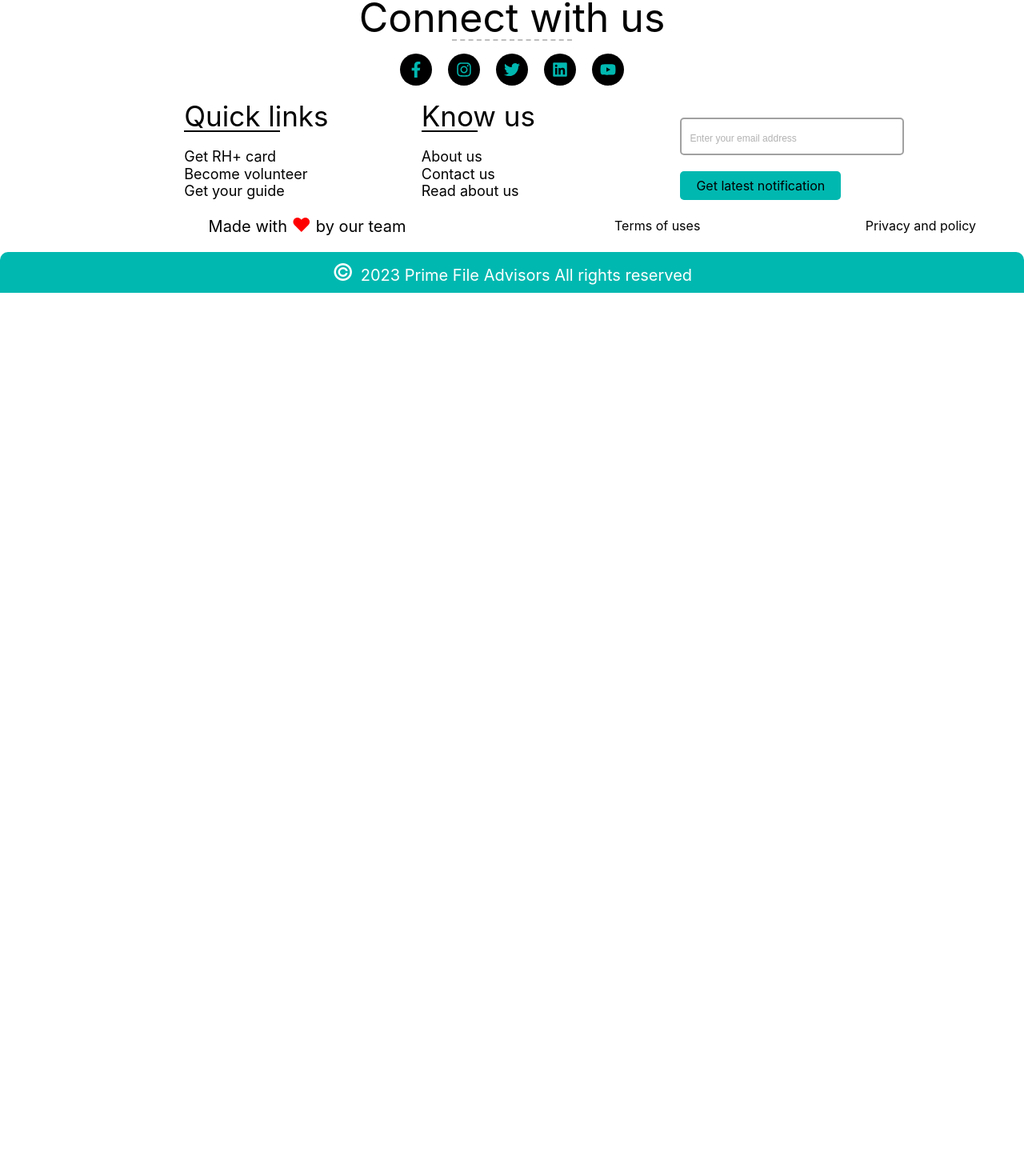
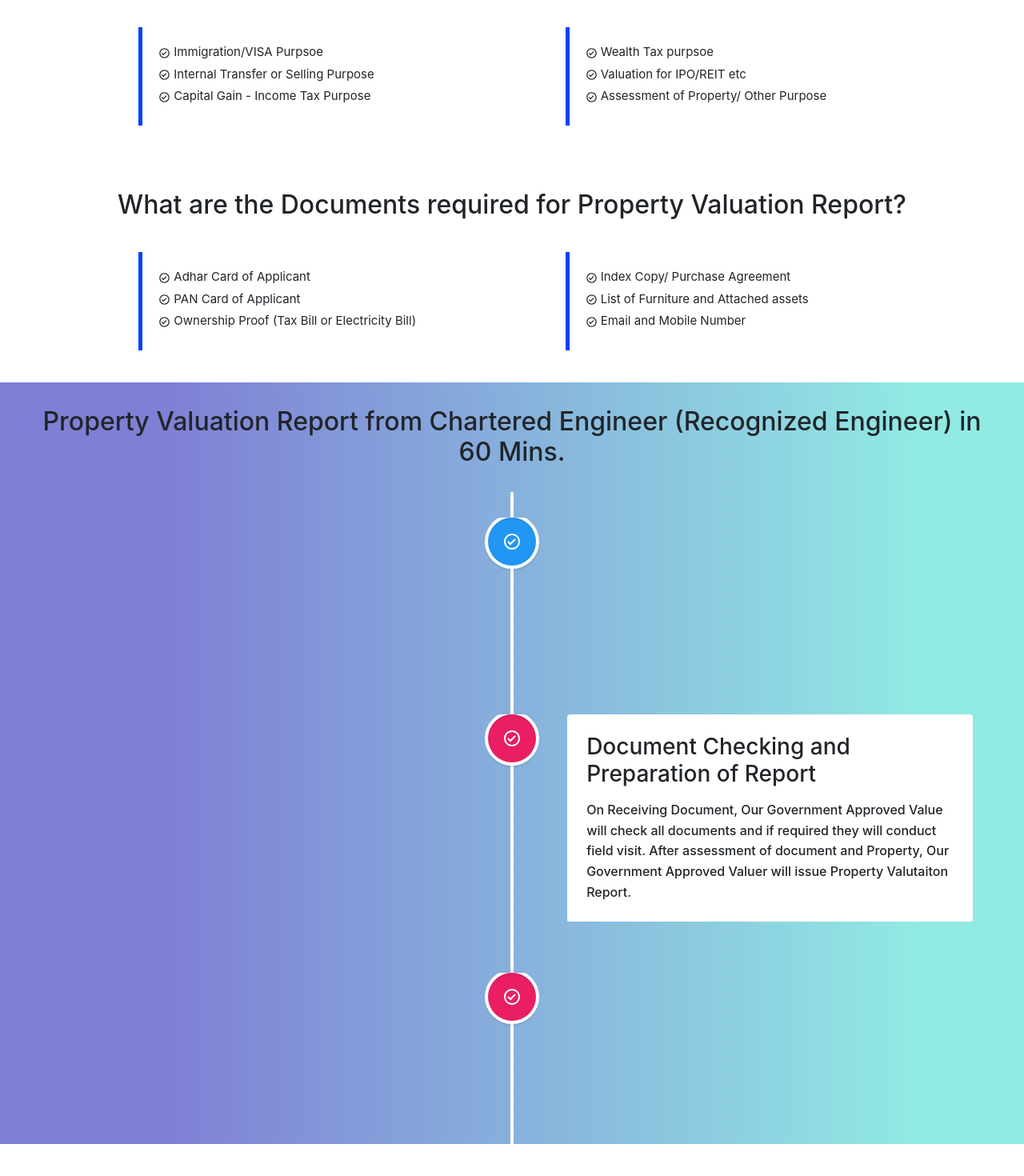
Before and after one commit to abhinavdawar/primefileadvisors, a React (Create React App) app: page /propertyvaluationcertificate in a window 1280 px wide. Shown: the part 937-2407 px from the top of the page at 80% size. Before the commit the page ends 1303 px from the top, so only its background shows below. Built offline with nearby package versions, Linux system fonts and the light colour scheme; a web font is replaced by a local one.

Commit message:
added property page

```diff
--- a/package.json
+++ b/package.json
@@ -10,12 +10,14 @@
     "react": "^18.2.0",
     "react-awesome-reveal": "^4.2.3",
     "react-bootstrap": "^2.7.4",
+    "react-chrono": "^2.2.1",
     "react-dom": "^18.2.0",
     "react-icons": "^4.9.0",
     "react-responsive-carousel": "^3.2.23",
     "react-router-dom": "^6.13.0",
     "react-scripts": "5.0.1",
     "react-slick": "^0.29.0",
+    "react-vertical-timeline-component": "^3.6.0",
     "react-wavify": "^1.8.2",
     "typewriter-effect": "^2.20.1",
     "web-vitals": "^2.1.4"
--- a/src/App.css
+++ b/src/App.css
@@ -32,11 +32,11 @@ ul,
 li {
 	margin: 0;
 	padding: 0;
-	line-height: 1;
+	/* line-height: 1; */
 	overflow: hidden;
 }
 p {
-	line-height: 1.2;
+	/* line-height: 1.2; */
 }
 /* ---------------- Navbar and burger menu ------------------ */
 nav {
@@ -375,7 +375,8 @@ nav {
 	border-radius: 20px;
 	color: var(--white-color);
 }
-.networth-form {
+.networth-form,
+.property-form {
 	width: 100%;
 	text-align: center;
 	display: flex;
@@ -383,6 +384,7 @@ nav {
 	align-items: center;
 	justify-content: center;
 	padding: 20px 0;
+	margin-top: 30px;
 }
 
 form {
@@ -824,11 +826,13 @@ textarea:focus {
 	transition: all 0.5s ease-in-out;
 }
 
-.networth-container {
+.networth-container,
+.property-container {
 	width: 100vw;
 	margin-top: 70px;
 }
-.networth-landing {
+.networth-landing,
+.property-landing {
 	display: flex;
 	justify-content: space-between;
 	align-items: center;
@@ -836,18 +840,22 @@ textarea:focus {
 	padding: 20px;
 	width: 100%;
 }
-.networth-landing .networth-landing-text {
+.networth-landing .networth-landing-text,
+.property-landing .property-landing-text {
 	width: 50%;
 	height: 100%;
 }
-.networth-landing-text p {
+.networth-landing-text p,
+.property-landing-text p {
 	margin-top: 10px;
 	letter-spacing: 1px;
 }
-.networth-landing .networth-landing-img {
+.networth-landing .networth-landing-img,
+.property-landing .property-landing-img {
 	width: 45%;
 }
-.networth-landing-img img {
+.networth-landing-img img,
+.property-landing-img img {
 	height: 100%;
 	width: 100%;
 }
@@ -898,6 +906,68 @@ textarea:focus {
 .networth-left {
 	margin-right: 20px;
 }
+.property-container1,
+.property-container2,
+.property-container3 {
+	width: 100vw;
+	text-align: center;
+	padding: 40px;
+}
+.property-container1 p {
+	margin-top: 10px;
+	letter-spacing: 1px;
+}
+.prop-cont2-content,
+.prop-cont3-content {
+	width: 100%;
+	display: flex;
+	align-items: center;
+	justify-content: space-evenly;
+	margin-top: 40px;
+}
+.prop-cont2-left,
+.prop-cont2-right,
+.prop-cont3-left,
+.prop-cont3-right {
+	display: flex;
+	align-items: flex-start;
+	justify-content: center;
+	flex-direction: column;
+	padding: 20px;
+	border-left: 5px solid #0042f6;
+	width: 400px;
+	font-size: 15px;
+}
+.prop-cont2-left div,
+.prop-cont2-right div,
+.prop-cont3-left div,
+.prop-cont3-right div {
+	margin-bottom: 5px;
+}
+.prop-cont2-left div span,
+.prop-cont2-right div span,
+.prop-cont3-left div span,
+.prop-cont3-right div span {
+	margin-left: 4px;
+}
+.prop-cont3-content {
+	background-color: transparent;
+}
+.timeline-container {
+	background: rgb(127, 127, 213);
+	background: linear-gradient(
+		90deg,
+		rgba(127, 127, 213, 1) 16%,
+		rgba(145, 234, 228, 1) 90%
+	);
+	width: 100vw;
+}
+.timeline-container .timeline-heading {
+	min-width: 80%;
+	text-align: center;
+	margin: 30px;
+}
+
 .footer-container {
 	display: flex;
 	flex-direction: column;
@@ -1213,7 +1283,8 @@ textarea:focus {
 		margin: 10px 0;
 		width: 100%;
 	}
-	.contact-form {
+	.contact-form,
+	.property-form {
 		width: 90%;
 		margin: 30px 0;
 	}
@@ -1290,21 +1361,27 @@ textarea:focus {
 		margin: 0 20px;
 	}
 
-	.networth-landing {
+	.networth-landing,
+	.property-landing {
 		flex-direction: column-reverse;
 	}
-	.networth-landing .networth-landing-text {
+	.networth-landing .networth-landing-text,
+	.property-landing .property-landing-text {
 		width: 100%;
 		height: 100%;
 	}
-	.networth-landing-text p {
+	.networth-landing-text p,
+	.property-landing-text p {
 		margin-top: 10px;
 		letter-spacing: 1px;
 	}
-	.networth-landing .networth-landing-img {
-		width: 100%;
-	}
-	.networth-landing-img img {
+	.networth-landing .networth-landing-img,
+	.property-landing .property-landing-img {
+		width: 100%;
+		margin-bottom: 30px;
+	}
+	.networth-landing-img img,
+	.property-landing-img img {
 		height: 80%;
 		width: 100%;
 	}
@@ -1334,6 +1411,27 @@ textarea:focus {
 	.networth-left {
 		margin-right: 0px;
 		margin-bottom: 10px;
+	}
+
+	.prop-cont2-content,
+	.prop-cont3-content {
+		width: 100vw;
+		display: flex;
+		flex-direction: column;
+		align-items: center;
+		justify-content: center;
+		margin-top: 40px;
+	}
+	.prop-cont2-left,
+	.prop-cont2-right,
+	.prop-cont3-left,
+	.prop-cont3-right {
+		padding: 10px;
+		width: 100%;
+	}
+	.prop-cont2-left,
+	.prop-cont3-left {
+		margin-bottom: 30px;
 	}
 }
 
--- a/src/pages/PropertyValuationCertficate.js
+++ b/src/pages/PropertyValuationCertficate.js
@@ -1,12 +1,21 @@
 import React from 'react';
 import ImageLanding from '../assets/png2.png';
 import { BiCheckCircle } from 'react-icons/bi';
+import {
+	VerticalTimeline,
+	VerticalTimelineElement,
+} from 'react-vertical-timeline-component';
+import 'react-vertical-timeline-component/style.min.css';
+import CertificateForm from '../components/CertificateForm';
+const service_id = '';
+const template_id = '';
+const user_id = '';
 
 const PropertyValuationCertficate = () => {
 	return (
-		<div className='networth-container'>
-			<div className='networth-landing'>
-				<div className='networth-landing-text'>
+		<div className='property-container'>
+			<div className='property-landing'>
+				<div className='property-landing-text'>
 					<h1>Property Valuation Consultant in Chandigarh</h1>
 					<p>
 						Are you looking for a Property Valuation Consultant Near you in
@@ -19,11 +28,11 @@ const PropertyValuationCertficate = () => {
 						Get your property Valued by Government Recognized Valuer (Engineer).
 					</p>
 				</div>
-				<div className='networth-landing-img'>
+				<div className='property-landing-img'>
 					<img src={ImageLanding} alt='' />
 				</div>
 			</div>
-			<div className='networth-container1'>
+			<div className='property-container1'>
 				<h2>Property Valuation by Government Approved Valuer</h2>
 				<p>
 					Only Government Approved Valuers (Engineer) Can work as Property
@@ -35,35 +44,43 @@ const PropertyValuationCertficate = () => {
 					property/Asset.
 				</p>
 			</div>
-			<div className='property-container1'>
+			<div className='property-container2'>
 				<h2>Purpose of Property Valuation Certificate</h2>
-				<div className='prop-cont1-content'>
-					<div className='prop-cont1-left'>
+				<div className='prop-cont2-content'>
+					<div className='prop-cont2-left'>
 						<div className=''>
 							<i>
 								<BiCheckCircle />
 							</i>
 							<span>Immigration/VISA Purpsoe</span>
+						</div>
+						<div className=''>
 							<i>
 								<BiCheckCircle />
 							</i>
 							<span>Internal Transfer or Selling Purpose</span>
+						</div>
+						<div className=''>
 							<i>
 								<BiCheckCircle />
 							</i>
 							<span>Capital Gain - Income Tax Purpose</span>
 						</div>
 					</div>
-					<div className='prop-cont1-right'>
+					<div className='prop-cont2-right'>
 						<div className=''>
 							<i>
 								<BiCheckCircle />
 							</i>
 							<span>Wealth Tax purpsoe</span>
+						</div>
+						<div className=''>
 							<i>
 								<BiCheckCircle />
 							</i>
 							<span>Valuation for IPO/REIT etc</span>
+						</div>
+						<div className=''>
 							<i>
 								<BiCheckCircle />
 							</i>
@@ -72,6 +89,122 @@ const PropertyValuationCertficate = () => {
 					</div>
 				</div>
 			</div>
+
+			<div className='property-container3'>
+				<h2>What are the Documents required for Property Valuation Report?</h2>
+				<div className='prop-cont3-content'>
+					<div className='prop-cont3-left'>
+						<div className=''>
+							<i>
+								<BiCheckCircle />
+							</i>
+							<span>Adhar Card of Applicant</span>
+						</div>
+						<div className=''>
+							<i>
+								<BiCheckCircle />
+							</i>
+							<span>PAN Card of Applicant</span>
+						</div>
+						<div className=''>
+							<i>
+								<BiCheckCircle />
+							</i>
+							<span>Ownership Proof (Tax Bill or Electricity Bill)</span>
+						</div>
+					</div>
+					<div className='prop-cont3-right'>
+						<div className=''>
+							<i>
+								<BiCheckCircle />
+							</i>
+							<span>Index Copy/ Purchase Agreement</span>
+						</div>
+						<div className=''>
+							<i>
+								<BiCheckCircle />
+							</i>
+							<span>List of Furniture and Attached assets</span>
+						</div>
+						<div className=''>
+							<i>
+								<BiCheckCircle />
+							</i>
+							<span>Email and Mobile Number</span>
+						</div>
+					</div>
+				</div>
+			</div>
+
+			<div className='timeline-container'>
+				<h2 className='timeline-heading'>
+					Property Valuation Report from Chartered Engineer (Recognized
+					Engineer) in 60 Mins.
+				</h2>
+				<VerticalTimeline>
+					<VerticalTimelineElement
+						className='vertical-timeline-element--work'
+						contentStyle={{ background: 'rgb(33, 150, 243)', color: '#fff' }}
+						contentArrowStyle={{ borderRight: '7px solid  rgb(33, 150, 243)' }}
+						date='Step 1'
+						iconStyle={{ background: 'rgb(33, 150, 243)', color: '#fff' }}
+						icon={<BiCheckCircle />}
+					>
+						<h3 className='vertical-timeline-element-subtitle'>
+							Send us documents for Property Valuation
+						</h3>
+						<p>
+							Connect with us, Send us Property ownership proof & identity proof
+							via Email or WhatsApp.
+						</p>
+					</VerticalTimelineElement>
+
+					<VerticalTimelineElement
+						className='vertical-timeline-element--work'
+						date='step 2'
+						contentArrowStyle={{ borderRight: '7px solid  rgb(33, 150, 243)' }}
+						iconStyle={{
+							background: 'rgb(233, 30, 99)',
+							color: '#fff',
+						}}
+						icon={<BiCheckCircle />}
+					>
+						<h3 className='vertical-timeline-element-title'>
+							Document Checking and Preparation of Report
+						</h3>
+
+						<p>
+							On Receiving Document, Our Government Approved Value will check
+							all documents and if required they will conduct field visit. After
+							assessment of document and Property, Our Government Approved
+							Valuer will issue Property Valutaiton Report.
+						</p>
+					</VerticalTimelineElement>
+
+					<VerticalTimelineElement
+						className='vertical-timeline-element--education'
+						contentStyle={{ background: 'rgb(33, 150, 243)', color: '#fff' }}
+						date='step 3'
+						iconStyle={{ background: 'rgb(233, 30, 99)', color: '#fff' }}
+						icon={<BiCheckCircle />}
+					>
+						<h3 className='vertical-timeline-element-title'>
+							Get Property Valuation Report in One Hour
+						</h3>
+						<p>
+							You will Get Property Valuation Report within one hour of
+							Assessment.
+						</p>
+					</VerticalTimelineElement>
+				</VerticalTimeline>
+			</div>
+			<div className='property-form'>
+				<CertificateForm
+					service_id={service_id}
+					template_id={template_id}
+					user_id={user_id}
+				/>
+			</div>
 		</div>
 	);
 };
```
Also changed, not shown: 1 other file (tests, documents, lock files or other folders).
